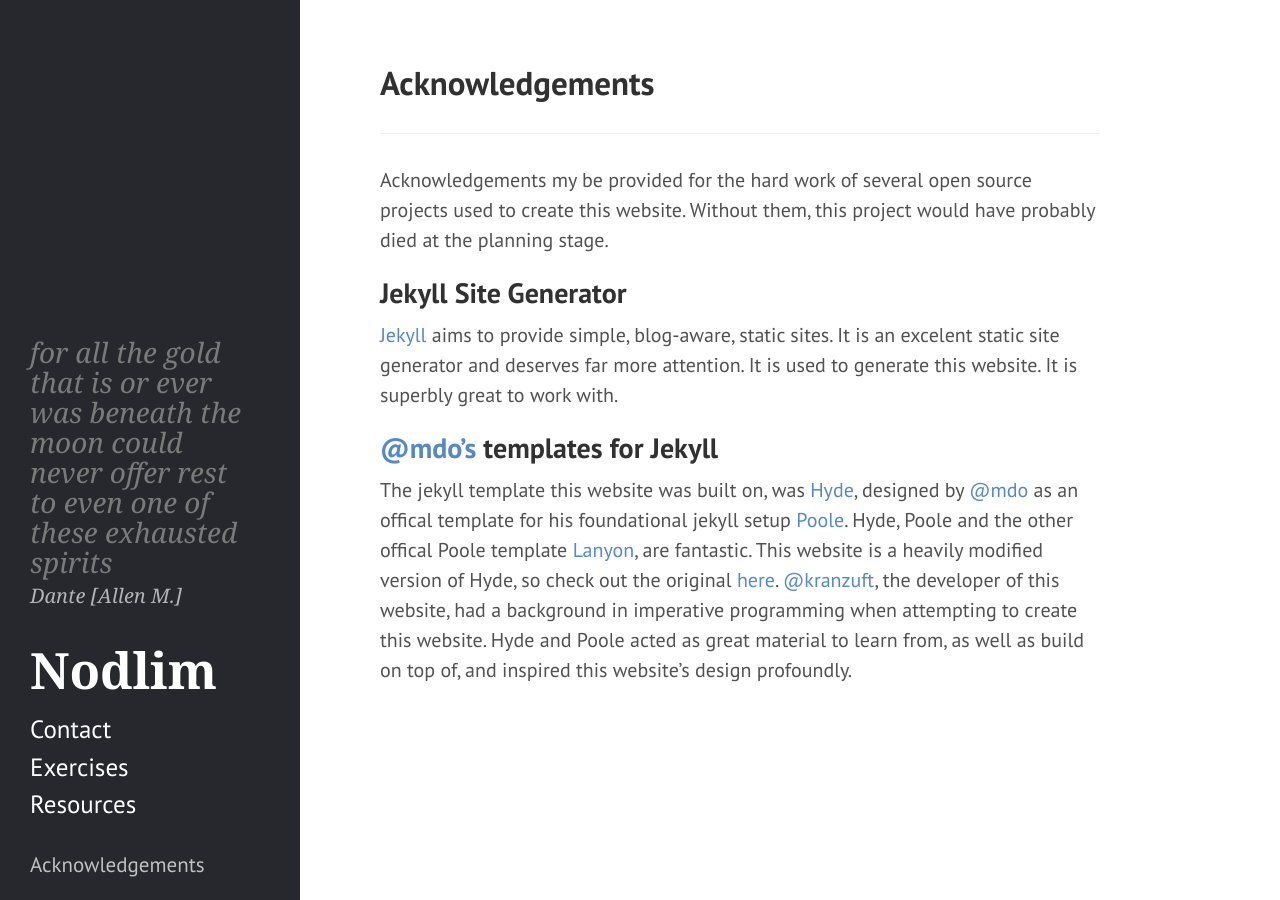
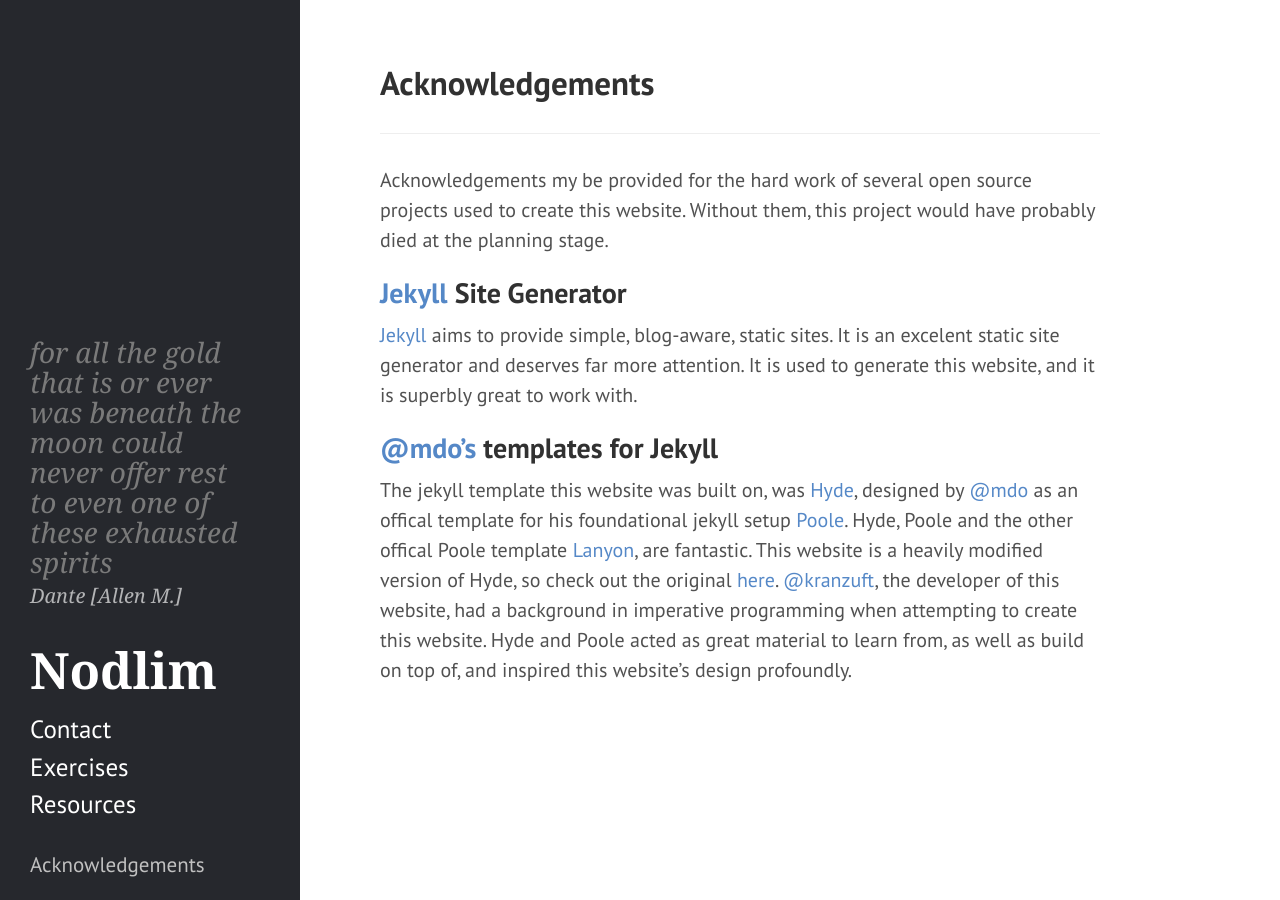
Before and after one commit to kranzuft/nodlim_old, a Jekyll site: the page built from acknowledgements.md, in a window 1280 px wide. Built offline with Jekyll 4.4.1, drawn with Linux system fonts in a browser that asks for light colours.

Commit message:
jekyll is now a hyperlink in the heading, and slight praise rework

```diff
--- a/acknowledgements.md
+++ b/acknowledgements.md
@@ -12,9 +12,9 @@
 
 Acknowledgements my be provided for the hard work of several open source projects used to create this website. Without them, this project would have probably died at the planning stage.
 
-## Jekyll Site Generator
+## [Jekyll][jekyll] Site Generator
 
-[Jekyll][jekyll] aims to provide simple, blog-aware, static sites. It is an excelent static site generator and deserves far more attention. It is used to generate this website. It is superbly great to work with.
+[Jekyll][jekyll] aims to provide simple, blog-aware, static sites. It is an excelent static site generator and deserves far more attention. It is used to generate this website, and it is superbly great to work with.
 
 ## [@mdo's][mdo] templates for Jekyll
 
```
